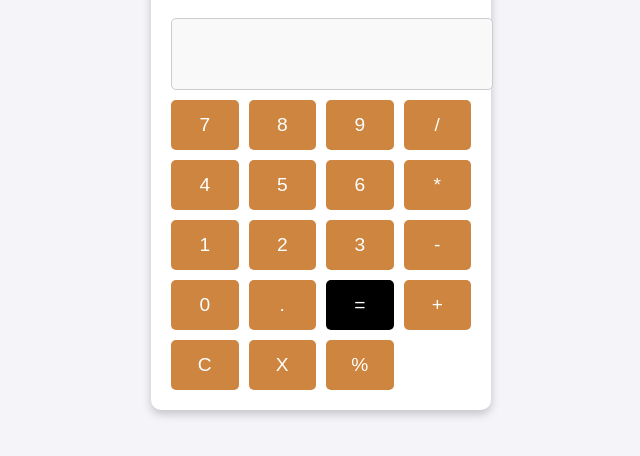
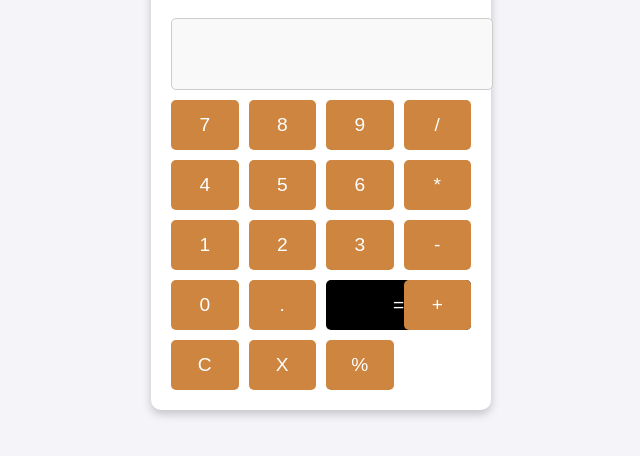
Before and after one commit to venkat08062002/Calculator, a plain HTML site: page index.html in a window 1280 px wide. Shown: the part 236-692 px from the top of the page, without its empty margins (319-959 px from the left). Drawn offline with Linux system fonts and the light colour scheme.

Commit message:
Update cal.css

```diff
--- a/cal.css
+++ b/cal.css
@@ -54,6 +54,7 @@ button:active {
 }
 #res{
     background-color: black;
+    width:215%;
 }
 .history {
     margin-top: 20px;
```
